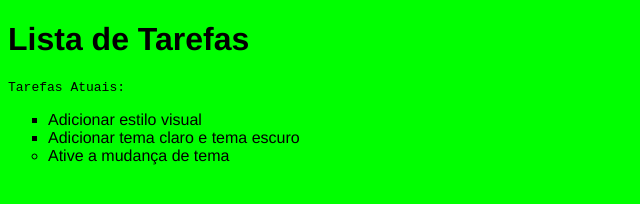
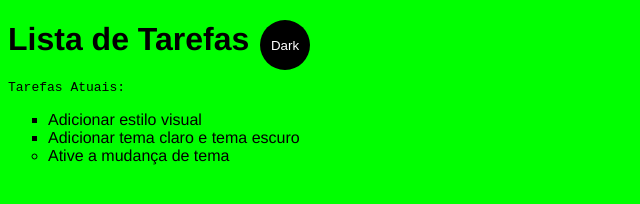
Before and after one commit to veronezl/simple-site, a plain HTML site: page index.html in a window 1280 px wide. Shown: the whole page, without its empty margins (0-640 px from the left). Drawn offline with Linux system fonts and the light colour scheme.

Commit message:
feat: add button light and dark

```diff
--- a/app.js
+++ b/app.js
@@ -0,0 +1 @@
+'use strict'
--- a/index.html
+++ b/index.html
@@ -15,5 +15,10 @@
       <li class="list">Adicionar tema claro e tema escuro</li>
       <li>Ative a mudança de tema</li>
     </ul>
+    <div>
+      <button class="btn">Dark</button>
+    </div>
+    <script> src="app.js" </script>
+    <noscript>You need to enable JavaScript to view the full site.</noscript>
 </body>
 </html>
--- a/main.css
+++ b/main.css
@@ -29,8 +29,24 @@ li {
   .light-theme {
     --bg: var(--green);
     --fontColor: var(--black);
+    --btnBg: var(--black);
+    --btnFontColor: var(--white);
   }
   .dark-theme {
     --bg: var(--black);
     --fontColor: var(--green);
+    --btnBg: var(--white);
+    --btnFontColor: var(--black);
   }
+
+  .btn {
+    position: absolute;
+    top: 20px;
+    left: 260px;
+    height: 50px;
+    width: 50px;
+    border-radius: 50%;
+    border: none;
+    color: var(--btnFontColor);
+    background-color: var(--btnBg);
+  }
```
